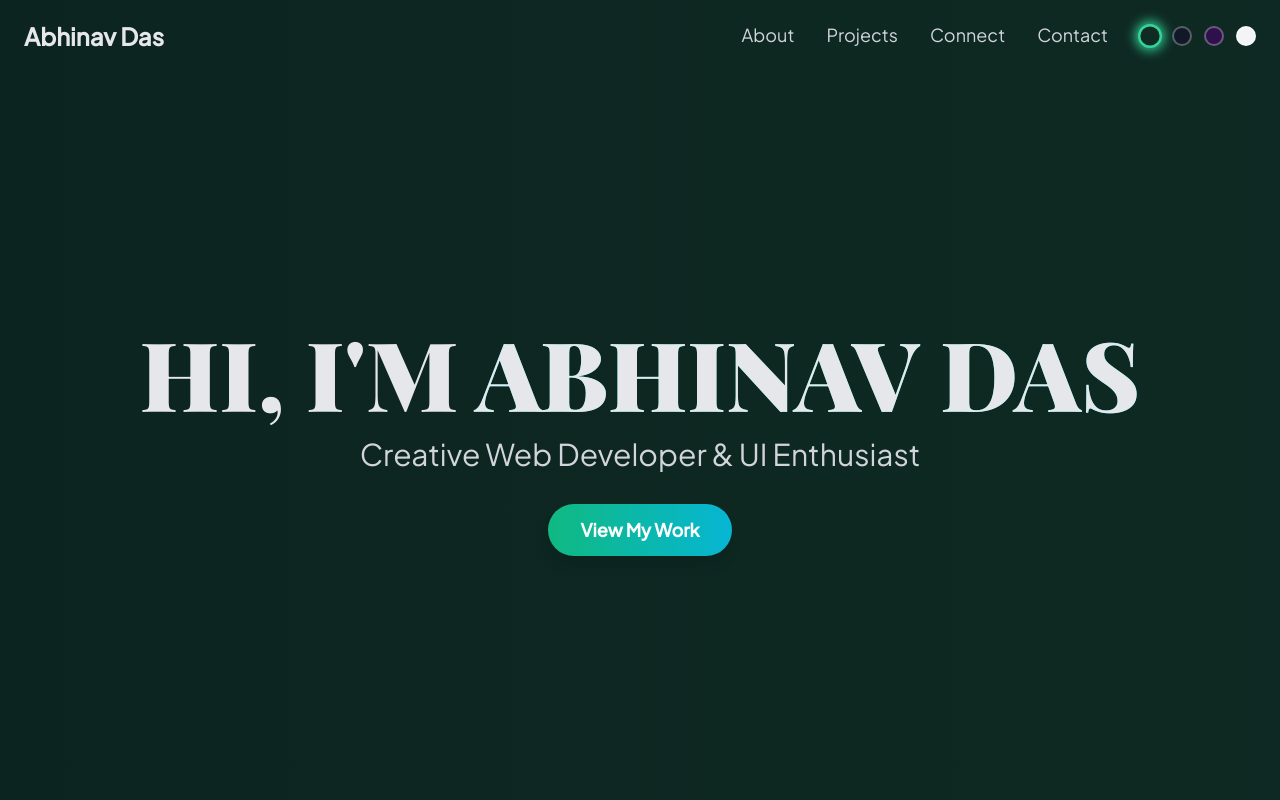
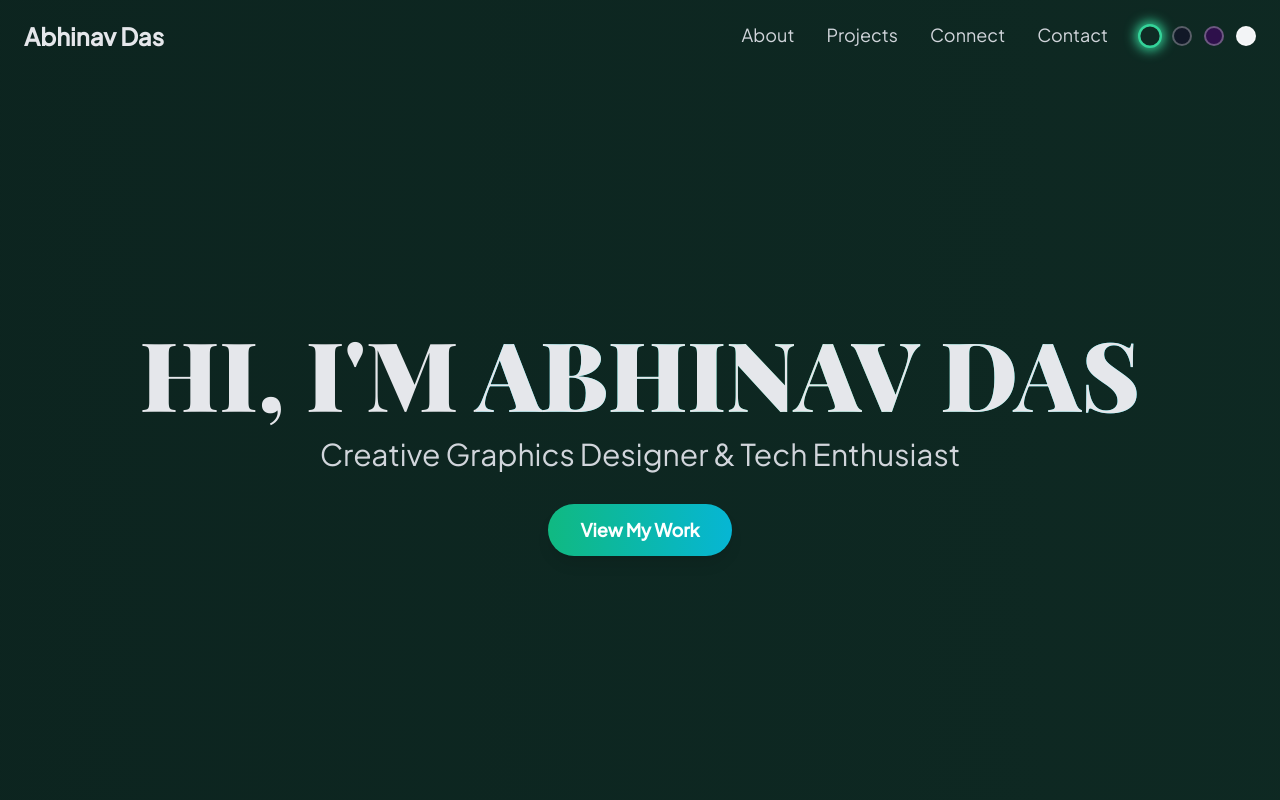
Before and after one commit to mr-mitro06/portfolio, a plain HTML site: page index.html in a window 1280 px wide. Shown: the top 800 px of the page. Drawn offline with nearby package versions, Linux system fonts and the light colour scheme.

Commit message:
Update index.html

```diff
--- a/index.html
+++ b/index.html
@@ -431,7 +431,7 @@
                 Hi, I'm <span id="hero-name">Abhinav Das</span>
             </h1>
             <p class="text-xl md:text-3xl text-[var(--color-text-secondary)] mt-4 mb-8 opacity-0 animate-fade-in-up" style="animation-delay: 0.5s;">
-                Creative Web Developer & UI Enthusiast
+                Creative Graphics Designer & Tech Enthusiast
             </p>
 
             <a href="#projects"
```
